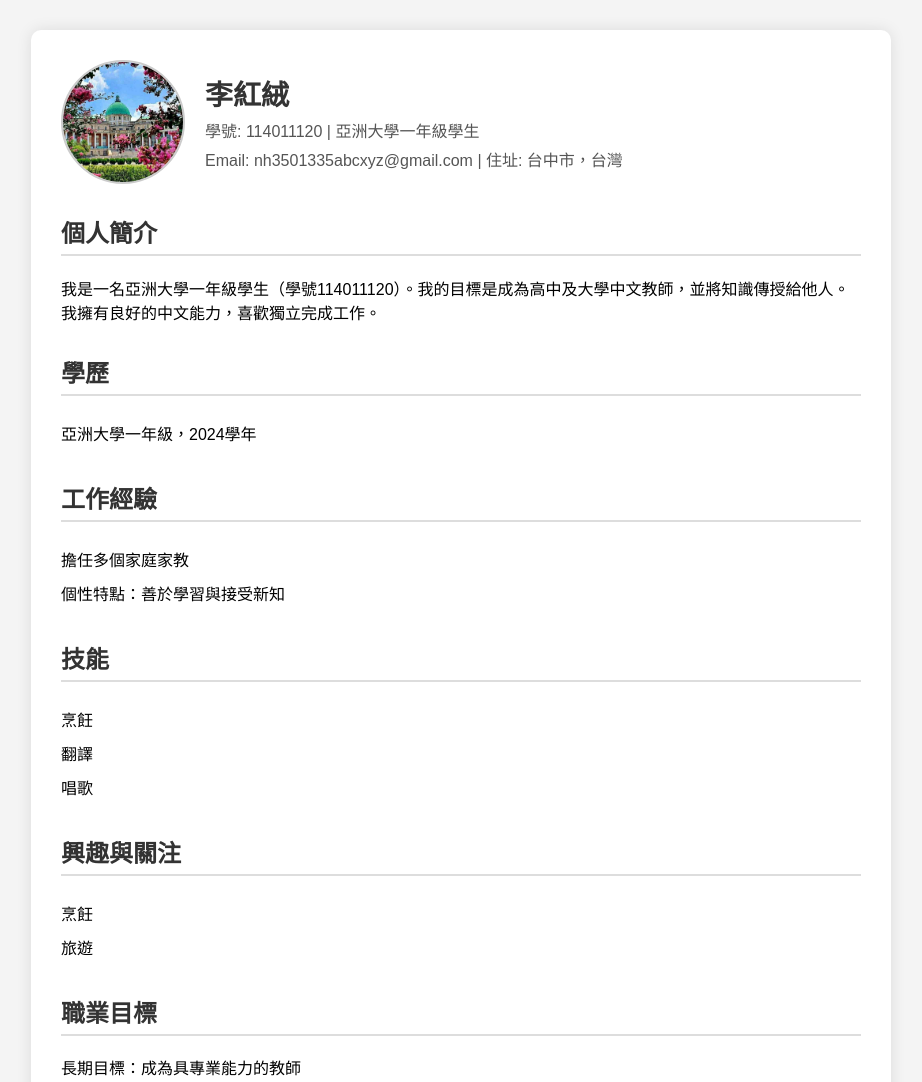
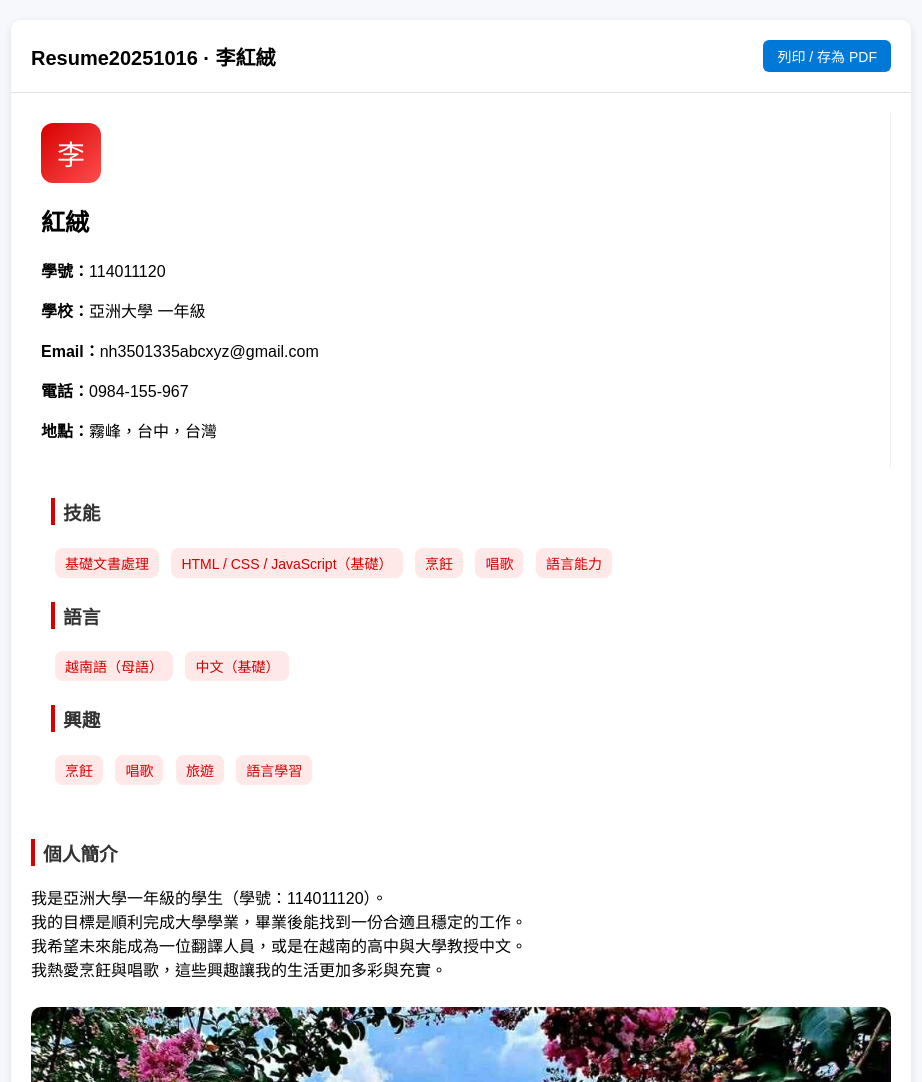
Before and after one commit to hnhun06/hnhun.github.ic, a plain HTML site: page index.html in a window 1280 px wide. Shown: the top 1082 px of the page, without its empty margins (179-1101 px from the left). Drawn offline with Linux system fonts and the light colour scheme.

Commit message:
Revise index.html for personal resume format
Updated the personal resume layout and styling.

```diff
--- a/index.html
+++ b/index.html
@@ -3,135 +3,204 @@
 <head>
   <meta charset="UTF-8">
   <meta name="viewport" content="width=device-width, initial-scale=1.0">
-    <title>個人履歷 - 李紅絨</title>
+  <title>李紅絨的個人履歷</title>
   <style>
     body {
-            font-family: "Microsoft JhengHei", Arial, sans-serif;
-            background-color: #f4f4f4;
+      font-family: 'Noto Sans TC', sans-serif;
+      background: #f6f8fb;
       margin: 0;
-            padding: 0;
+      padding: 20px;
     }
 
-        .container {
-            max-width: 800px;
-            margin: 30px auto;
-            background-color: #fff;
-            padding: 30px;
+    .resume {
+      max-width: 900px;
+      margin: auto;
+      background: white;
       border-radius: 10px;
-            box-shadow: 0 0 15px rgba(0,0,0,0.1);
+      box-shadow: 0 2px 8px rgba(0,0,0,0.1);
+      overflow: hidden;
     }
 
-        .header {
+    header {
+      display: flex;
+      justify-content: space-between;
+      align-items: center;
+      background: #fff;
+      padding: 20px;
+      border-bottom: 1px solid #e0e0e0;
+    }
+
+    header h1 {
+      font-size: 20px;
+      margin: 0;
+    }
+
+    header .buttons button {
+      background: #0078d7;
+      border: none;
+      color: white;
+      padding: 6px 14px;
+      border-radius: 6px;
+      margin-left: 8px;
+      cursor: pointer;
+      font-size: 14px;
+    }
+
+    .top {
+      display: flex;
+      flex-wrap: wrap;
+      padding: 20px;
+    }
+
+    .left {
+      flex: 1 1 40%;
+      min-width: 250px;
+      padding: 10px;
+      border-right: 1px solid #f0f0f0;
+    }
+
+    .right {
+      flex: 1 1 60%;
+      padding: 10px 20px;
+    }
+
+    .avatar {
+      background: linear-gradient(135deg, #d70000, #ff4d4d);
+      width: 60px;
+      height: 60px;
+      border-radius: 12px;
       display: flex;
       align-items: center;
-            margin-bottom: 20px;
+      justify-content: center;
+      color: white;
+      font-size: 28px;
+      margin-bottom: 10px;
     }
 
-        .header img {
-            width: 120px;
-            height: 120px;
-            border-radius: 50%;
-            margin-right: 20px;
-            object-fit: cover;
-            border: 2px solid #ccc;
+    .skills span, .lang span, .interest span {
+      display: inline-block;
+      background: #ffe8e8;
+      color: #d70000;
+      border-radius: 8px;
+      padding: 5px 10px;
+      margin: 4px;
+      font-size: 14px;
     }
 
-        .header h1 {
-            margin: 0;
-            font-size: 28px;
+    h3 {
       color: #333;
+      margin-top: 20px;
+      border-left: 4px solid #d70000;
+      padding-left: 8px;
     }
 
-        .header p {
-            margin: 5px 0 0;
-            color: #555;
+    section {
+      padding: 0 20px 20px 20px;
     }
 
-        h2 {
-            color: #333;
-            border-bottom: 2px solid #ddd;
-            padding-bottom: 5px;
-            margin-top: 30px;
-        }
-
-        .section {
-            margin-bottom: 20px;
+    img {
+      width: 100%;
+      border-radius: 10px;
+      margin: 10px 0;
     }
 
     ul {
-            list-style: none;
-            padding-left: 0;
+      padding-left: 20px;
     }
 
-        ul li {
-            padding: 5px 0;
-        }
-
-        .info span {
-            font-weight: bold;
+    footer {
+      background: #fafafa;
+      text-align: center;
+      font-size: 12px;
+      color: #777;
+      padding: 10px;
+      border-top: 1px solid #eee;
     }
   </style>
 </head>
 <body>
-    <div class="container">
-        <!-- 頭部 -->
-        <div class="header">
-            <!-- 添加個人照片 -->
-            <img src="profile_photo.jpg"alt="李紅絨">
-            <div>
-                <h1>李紅絨</h1>
-                <p>學號: 114011120 | 亞洲大學一年級學生</p>
-                <p>Email: nh3501335abcxyz@gmail.com | 住址: 台中市，台灣</p>
+  <div class="resume">
+    <header>
+      <h1>Resume20251016 · 李紅絨</h1>
+      <div class="buttons">
+        <button onclick="window.print()">列印 / 存為 PDF</button>
+      </div>
+    </header>
+
+    <div class="top">
+      <div class="left">
+        <div class="avatar">李</div>
+        <h2>紅絨</h2>
+        <p><strong>學號：</strong>114011120</p>
+        <p><strong>學校：</strong>亞洲大學 一年級</p>
+        <p><strong>Email：</strong>nh3501335abcxyz@gmail.com</p>
+        <p><strong>電話：</strong>0984-155-967</p>
+        <p><strong>地點：</strong>霧峰，台中，台灣</p>
+      </div>
+
+      <div class="right">
+        <h3>技能</h3>
+        <div class="skills">
+          <span>基礎文書處理</span>
+          <span>HTML / CSS / JavaScript（基礎）</span>
+          <span>烹飪</span>
+          <span>唱歌</span>
+          <span>語言能力</span>
+        </div>
+
+        <h3>語言</h3>
+        <div class="lang">
+          <span>越南語（母語）</span>
+          <span>中文（基礎）</span>
+        </div>
+
+        <h3>興趣</h3>
+        <div class="interest">
+          <span>烹飪</span>
+          <span>唱歌</span>
+          <span>旅遊</span>
+          <span>語言學習</span>
+        </div>
       </div>
     </div>
 
-        <!-- 個人簡介 -->
-        <div class="section">
-            <h2>個人簡介</h2>
-            <p>我是一名亞洲大學一年級學生（學號114011120）。我的目標是成為高中及大學中文教師，並將知識傳授給他人。我擁有良好的中文能力，喜歡獨立完成工作。</p>
+    <section>
+      <h3>個人簡介</h3>
+      <p>
+        我是亞洲大學一年級的學生（學號：114011120）。<br>
+        我的目標是順利完成大學學業，畢業後能找到一份合適且穩定的工作。<br>
+        我希望未來能成為一位翻譯人員，或是在越南的高中與大學教授中文。<br>
+        我熱愛烹飪與唱歌，這些興趣讓我的生活更加多彩與充實。
+      </p>
+
+      <!-- 🔽 放置個人照片 -->
+      <img src="profile_photo.jpg" alt="個人照片">
+
+      <h3>學歷</h3>
+      <p>亞洲大學 — 在學中・一年級</p>
+
+      <h3>實作 / 專案</h3>
+      <ul>
+        <li>語言能力訓練：持續提升自己的中文能力。</li>
+        <li>自我成長：努力完善自我，成為更好的自己。</li>
+      </ul>
+
+      <h3>工作經驗</h3>
+      <p>目前尚無正式工作經驗。</p>
+
+      <h3>職涯目標</h3>
+      <p>
+        目前尚無正式工作。長期目標是成為一名中文教師，在越南的高中或大學任教。
+      </p>
+
+      <div style="margin-top:15px;">
+        <button onclick="window.print()" style="background:#d70000;color:white;border:none;padding:8px 16px;border-radius:8px;cursor:pointer;">下載 HTML 檔</button>
       </div>
+    </section>
 
-        <!-- 學歷 -->
-        <div class="section">
-            <h2>學歷</h2>
-            <ul>
-                <li>亞洲大學一年級，2024學年</li>
-            </ul>
-        </div>
-
-        <!-- 工作經驗 -->
-        <div class="section">
-            <h2>工作經驗</h2>
-            <ul>
-                <li>擔任多個家庭家教</li>
-                <li>個性特點：善於學習與接受新知</li>
-            </ul>
-        </div>
-
-        <!-- 技能 -->
-        <div class="section">
-            <h2>技能</h2>
-            <ul>
-                <li>烹飪</li>
-                <li>翻譯</li>
-                <li>唱歌</li>
-            </ul>
-        </div>
-
-        <!-- 興趣與關注 -->
-        <div class="section">
-            <h2>興趣與關注</h2>
-            <ul>
-                <li>烹飪</li>
-                <li>旅遊</li>
-            </ul>
-        </div>
-
-        <!-- 職業目標 -->
-        <div class="section">
-            <h2>職業目標</h2>
-            <p>長期目標：成為具專業能力的教師</p>
-        </div>
+    <footer>
+      這是一份自動產生的個人履歷範本，可按「列印 / 存為 PDF」輸出正式檔案。
+    </footer>
   </div>
 </body>
 </html>
```
Lines whose indentation alone changed are shown as unchanged.
